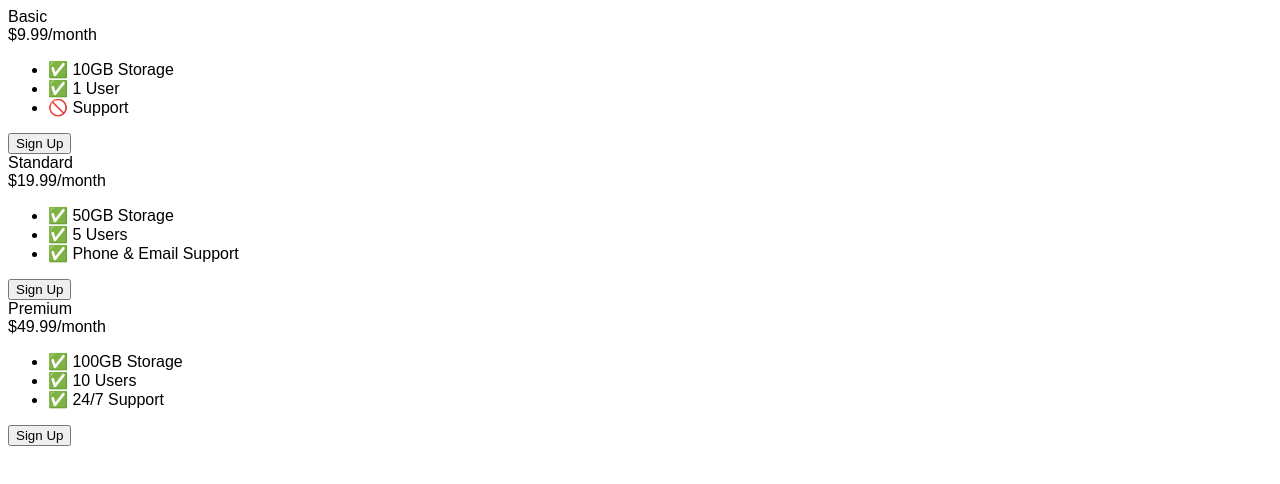
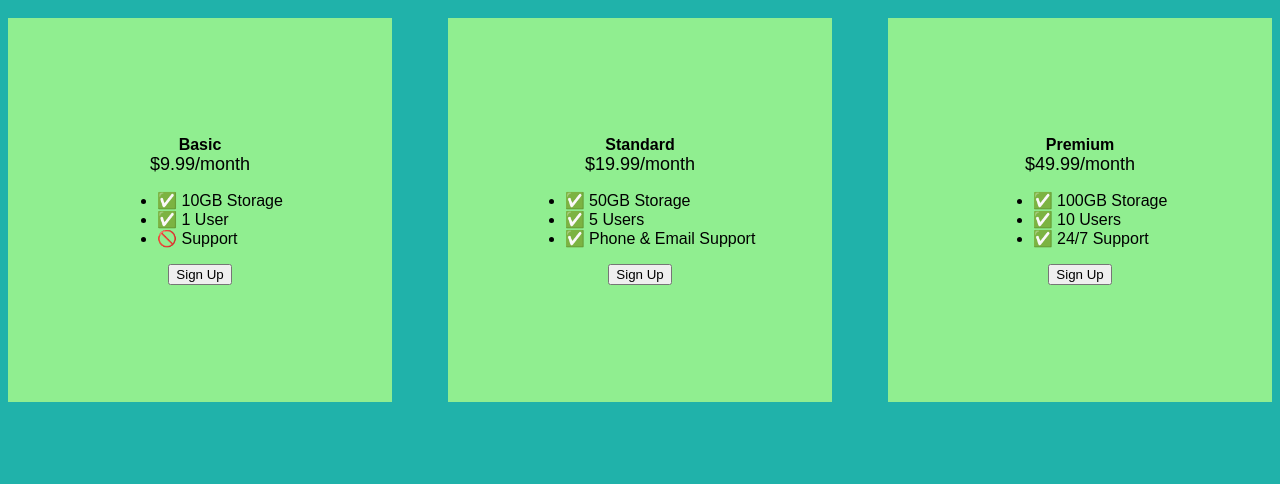
Before and after one commit to jjruyssc/WebdevExcercises, a plain HTML site: page 9.4 Flexbox Pricing Table Project/index.html in a window 1280 px wide. Drawn offline with Linux system fonts and the light colour scheme; a web font is replaced by a local one.

Commit message:
Oefening flexbox pricing table

```diff
--- a/9.4 Flexbox Pricing Table Project/index.html
+++ b/9.4 Flexbox Pricing Table Project/index.html
@@ -9,10 +9,71 @@
   <style>
     body {
       font-family: 'Sono', sans-serif;
+      background-color: ivory;
+    }
+
+    .pricing-container {
+      display: flex;
+      flex-direction: column;
+      flex-wrap:wrap;
+      align-items: center;
+      width: auto;
+
+    }
+    .pricing-container > * {
+      background-color: lightpink;
+      margin-top: 10px;
+      margin-bottom: 10px;
+      display: flex;
+      flex-direction: column;
+      flex-wrap: wrap;
+      align-items: center;
+      width: 50vmax
+
+
+    }
+
+    .plan-title{
+      font-size: 18pt;
+      font-weight: bold;
+    }
+
+    .plan-price{
+      font-size: 24pt;
     }
 
     /* Hint: What can you do with a media query and flexbox? */
-    @media (max-width: 1250px) {
+    @media (min-width:500px) {
+      body {background-color: lightseagreen;
+      }
+      .pricing-container{
+        flex-direction: row;
+        flex-wrap: wrap;
+        align-content: center;
+        justify-content: space-between;
+      }
+      .pricing-container > * {
+      background-color: lightgreen;
+      margin-top: 10px;
+      margin-bottom: 10px;
+      display: flex;
+      flex-direction: column;
+      flex-wrap: wrap;
+      justify-content: center;
+      align-items: center;
+      width: 30vmax;
+      height: 30vmax;
+
+
+    }
+
+      .plan-title{
+      font-size: medium;
+    }
+
+    .plan-price{
+      font-size:large;
+    }
 
     }
   </style>
```
Also changed, not shown: 9.1 Flex Direction/index.html (+14 -1 lines).
